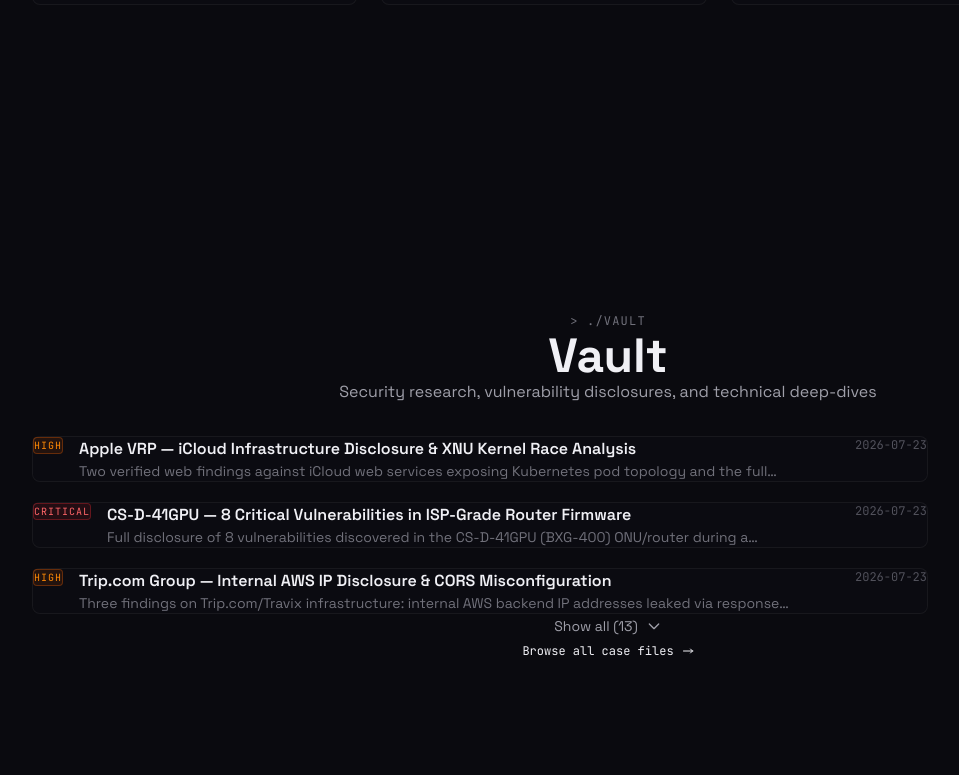
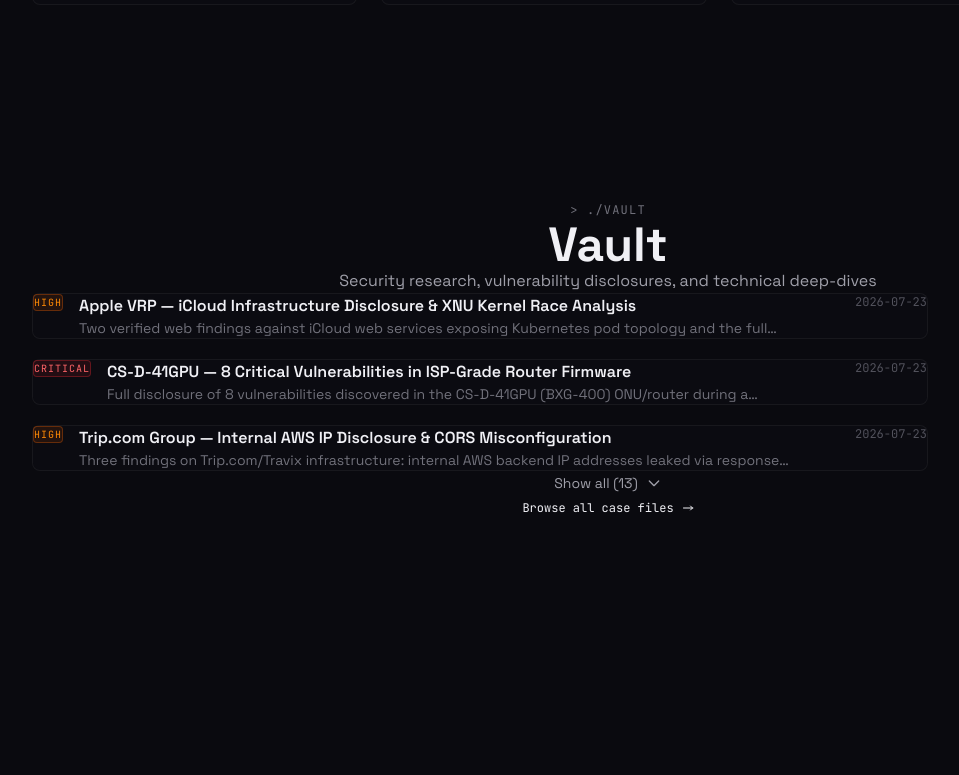
Before and after one commit to hanu-14/portfolio, a React (Vite) app: page / in a window 1280 px wide. Shown: the part 3505-4280 px from the top of the page, without its empty margins (32-991 px from the left). Built offline with nearby package versions, Linux system fonts and the light colour scheme.

Commit message:
Fix vault heading cut off on show all

```diff
--- a/package.json
+++ b/package.json
@@ -32,6 +32,7 @@
     "oxlint": "^1.71.0",
     "typescript": "~6.0.2",
     "vite": "^8.1.1",
-    "vite-plugin-node-polyfills": "^0.28.0"
+    "vite-plugin-node-polyfills": "^0.28.0",
+    "wrangler": "^4.114.0"
   }
 }
--- a/src/components/sections/Vault.tsx
+++ b/src/components/sections/Vault.tsx
@@ -61,9 +61,9 @@
   if (allPosts.length === 0) return null
 
   return (
-    <section id="vault" ref={sectionRef} className="section min-h-screen flex flex-col justify-center pt-36 md:pt-40 pb-24">
+    <section id="vault" ref={sectionRef} className="section min-h-screen pt-36 md:pt-40 pb-24">
       <div className="container">
-        <div className="mb-36 text-center -translate-y-8">
+        <div className="mb-16 text-center">
           <span className="font-mono text-xs tracking-widest text-zinc-500 uppercase">
             {'>'} ./vault
           </span>
--- a/src/pages/VaultIndex.tsx
+++ b/src/pages/VaultIndex.tsx
@@ -17,9 +17,9 @@
   const displayedPosts = showAll ? posts : posts.slice(0, 3)
 
   return (
-    <div className="min-h-screen flex flex-col justify-center pt-36 md:pt-40 pb-24">
+    <div className="min-h-screen pt-36 md:pt-40 pb-24">
       <div className="container">
-        <div className="mb-36 text-center -translate-y-8">
+        <div className="mb-16 text-center">
           <span className="font-mono text-xs tracking-widest text-crimson uppercase">
             {/*  ./vault */}
           </span>
```
Also changed, not shown: 1 other file (tests, documents, lock files or other folders).
